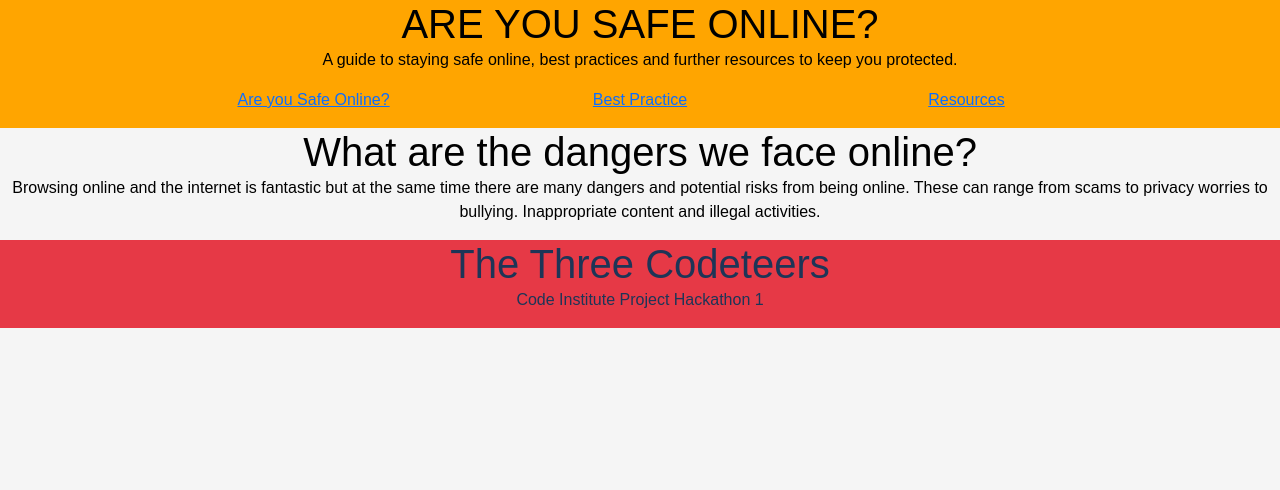
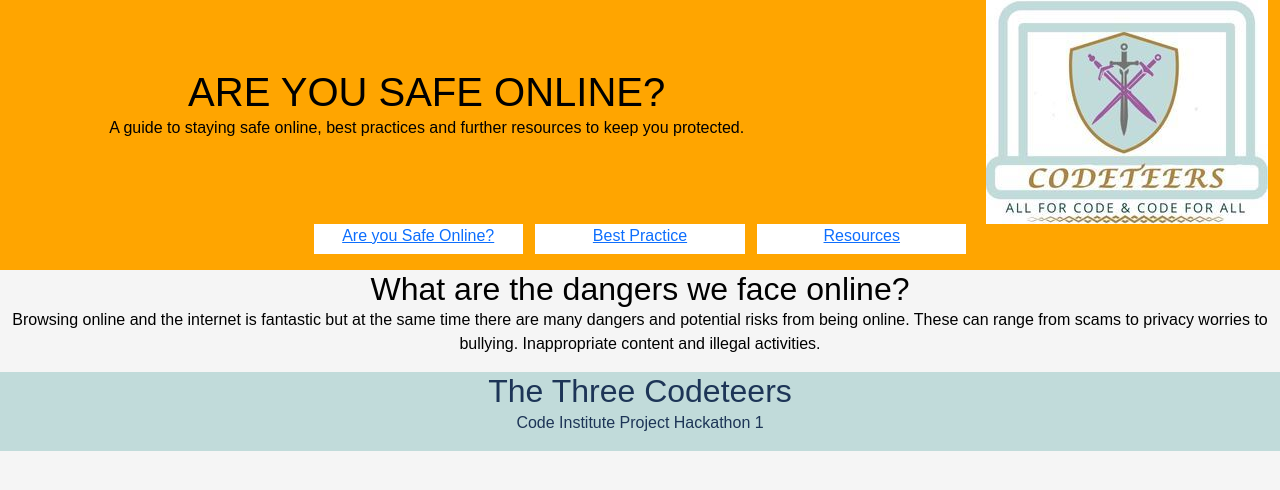
Before and after one commit to SamuelParkerTech/WWBC-3CODETEERS-HACK1, a plain HTML site: page index.html in a window 1280 px wide. Drawn offline with nearby package versions, Linux system fonts and the light colour scheme.

Commit message:
added logo and some more styling

```diff
--- a/assets/css/style.css
+++ b/assets/css/style.css
@@ -5,21 +5,21 @@
 html {
     height: 100%;
     width: 100%;
-  }
+}
 
-  body {
+body {
     font-family: "X", sans-serif;
     margin: 0;
     padding: 0;
     background-color: whitesmoke;
     color: black;
-  }
+}
 
 h1,
 h2,
 h3,
 h4 {
-    margin:0;
+    margin: 0;
     padding: 0;
 }
 
@@ -27,11 +27,47 @@ h4 {
     text-transform: uppercase;
 }
 
-/* ------ Header Styles -------- */
+/* ------ Header Styles & Menu Link Styles -------- */
 
-#headerid {text-align: center;
-    color:  black;
-    background-color: orange;}
+#headerid {
+    position: relative;
+    width: 100%;
+    text-align: center;
+    color: black;
+    background-color: orange;
+    padding: 0;
+}
+
+nav {position: relative;}
+
+.safe-online {
+    background-color: white;
+    height: 30px;
+    padding: 0;
+    margin: 0;}
+
+.best-practice {
+    background-color: white;
+    height: 30px;
+    padding: 0;
+    margin: 0;
+}
+
+.resources {
+    background-color: white;
+    height: 30px;
+    padding: 0;
+    margin: 0;
+}
+
+.menucontainer {}
+
+/* css Style classes ready (apply to all pages) */
+
+.linksafe {}
+.linkbestpractice {}
+.linkresources {}
+
 
 /* ------ Main Page Content -------- */
 
@@ -41,8 +77,8 @@ h4 {
 
 /* ------ Footer Styles -------- */
 
-#footerid
-{text-align: center;
-color: #1d3557;
-background-color: #e63946;
+#footerid {
+    text-align: center;
+    color: #1d3557;
+    background-color: #C1DBDA;
 }
--- a/index.html
+++ b/index.html
@@ -17,43 +17,41 @@
     <!-- Header and Nav Bar -->
     <header id="headerid">
         <div class="container-fluid">
-            <div class="row no-gutters">
-                <div class="col-md-12">
-                    <div class="row">
-                        <div class="col">
+            <div class="row no-gutters align-items-center">
+                <div class="col-md-8">
                     <h1 class="uppercase">Are you Safe Online?</h1>
-                            <p>A guide to staying safe online, best practices and further resources to keep you
-                                protected.
-                            </p>
+                    <p>A guide to staying safe online, best practices and further resources to keep you protected.</p>
+                </div>
+                <div class="col-md-4 text-end">
+                    <a class="codeteersimagelogo" href="index.html">
+                        <img src="assets/css/images/logo.jpg" alt="Logo" class="img-fluid" id="header-image">
+                    </a>
             </div>
         </div>
         <nav>
-                        <div>
+            <div class="row">
                 <ul id="nav" class="list-inline menucontainer">
-                                <li class="col-6 col-sm-3 safe-online list-inline-item">
-                                    <a href="index.html"><span>Are you Safe Online?</span></a>
+                    <li class="col-3 col-sm-2 safe-online list-inline-item linkmenu">
+                        <a href="index.html" class="linksafe"><span>Are you Safe Online?</span></a>
                     </li>
-                                <li class="col-6 col-sm-3 best-practice list-inline-item">
-                                    <a href="bestpractice.html"><span>Best Practice</span></a>
+                    <li class="col-3 col-sm-2 best-practice list-inline-item linkmenu">
+                        <a href="bestpractice.html" class="linkbestpractice"><span>Best Practice</span></a>
                     </li>
-                               <li class="col-6 col-sm-3 resources list-inline-item">
-                                    <a href="resource.html"><span>Resources</span></a>
+                    <li class="col-3 col-sm-2 resources list-inline-item linkmenu">
+                        <a href="resource.html" class="linkresources"><span>Resources</span></a>
                     </li>
                 </ul>
             </div>
         </nav>
-                </div>
-            </div>
-        </div>
     </header>
     <!-- Main content for the main page-->
     <main>
         <section id="onlinedangers" class="container-fluid">
             <div class="row">
                 <div class="col-12">
-                    <h1>
+                    <h2>
                         What are the dangers we face online?
-                    </h1>
+                    </h2>
                     <P>
                         Browsing online and the internet is fantastic but at the same time there are many dangers and
                         potential
@@ -72,10 +70,11 @@
     <footer id="footerid" class="container-fluid">
         <div class="row">
             <div class="col-12">
-                <h1>The Three Codeteers</h5>
+                <h2>The Three Codeteers</h2>
                     <p>
                         Code Institute Project Hackathon 1
                     </p>
+            </div>
         </div>
     </footer>
     <script src="https://kit.fontawesome.com/c25dc1f8ed.js" crossorigin="anonymous"></script>
```
Also changed, not shown: Projectassets/testpullpage.html (renamed from testpullpage.html), assets/css/images/logo.jpg (added). Lines whose indentation alone changed are shown as unchanged.
